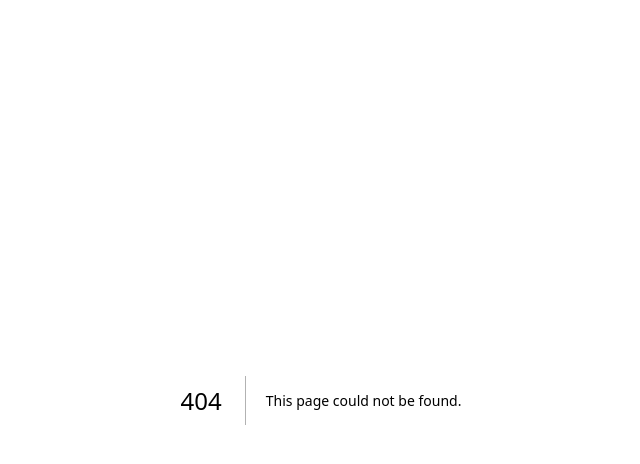
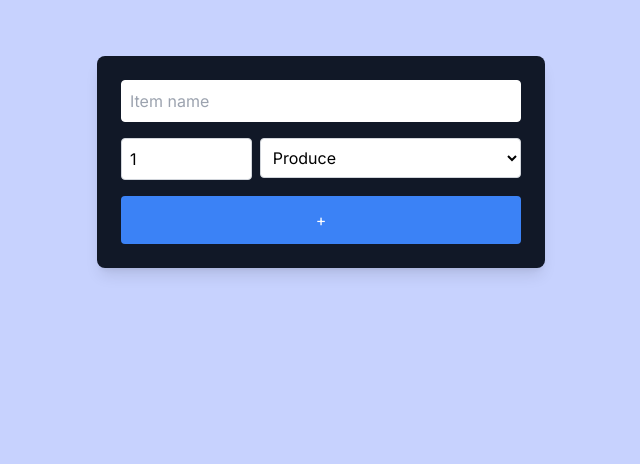
Before and after one commit to noorverma/cprg306-assignments, a Next.js app: page /week-4 in a window 1280 px wide. Before the commit this address had no page. Shown: the top 464 px of the page, without its empty margins (319-959 px from the left). Built offline with nearby package versions, Linux system fonts and the light colour scheme.

Commit message:
first commit

```diff
--- a/app/page.js
+++ b/app/page.js
@@ -12,6 +12,11 @@ export default function Home() {
       <Link href="/week-3">
         Go to Week 3 Assignment
         </Link></div>
+      <div>
+        <Link href="/week-4">
+        Go to Week 4 Assignment
+        </Link>
+      </div>
     </main>
   );
 }
--- /dev/null
+++ b/app/week-4/new-item.js
@@ -0,0 +1,75 @@
+"use client";
+
+import { useState } from 'react';
+
+export default function NewItem() {
+  const [name, setName] = useState('');
+  const [quantity, setQuantity] = useState(1);
+  const [category, setCategory] = useState('produce');
+
+  const handleSubmit = (e) => {
+    e.preventDefault();
+    const newItem = { name, quantity, category };
+    console.log(newItem);
+    alert(`Item: ${name}, Quantity: ${quantity}, Category: ${category}`);
+    setName('');
+    setQuantity(1);
+    setCategory('produce');
+  };
+
+  return (
+    <form onSubmit={handleSubmit} className="space-y-4 bg-gray-900 p-6 rounded-lg shadow-lg max-w-md mx-auto mt-10">
+      <div>
+        <label className="block text-white"></label>
+        <input
+          type="text"
+          value={name}
+          onChange={(e) => setName(e.target.value)}
+          required
+          className="w-full p-2 border border-white rounded bg-white text-black"
+          placeholder="Item name"
+        />
+      </div>
+      <div className="flex space-x-2">
+        <div className="w-1/3">
+          <label className="block text-white"></label>
+          <input
+            type="number"
+            min="1"
+            max="99"
+            value={quantity}
+            onChange={(e) => setQuantity(Number(e.target.value))}
+            required
+            className="w-full p-2 border border-gray-300 rounded bg-white text-black"
+          />
+        </div>
+        <div className="w-2/3">
+          <label className="block text-white"></label>
+          <select
+            value={category}
+            onChange={(e) => setCategory(e.target.value)}
+            className="w-full p-2 border border-gray-300 rounded bg-white text-black"
+          >
+            <option value="produce">Produce</option>
+            <option value="dairy">Dairy</option>
+            <option value="bakery">Bakery</option>
+            <option value="meat">Meat</option>
+            <option value="frozen">Frozen Foods</option>
+            <option value="canned">Canned Goods</option>
+            <option value="dry">Dry Goods</option>
+            <option value="beverages">Beverages</option>
+            <option value="snacks">Snacks</option>
+            <option value="household">Household</option>
+            <option value="other">Other</option>
+          </select>
+        </div>
+      </div>
+      <button
+        type="submit"
+        className="w-full p-3 bg-blue-500 text-white rounded hover:bg-blue-600"
+      >
+        +
+      </button>
+    </form>
+  );
+}
--- /dev/null
+++ b/app/week-4/page.js
@@ -0,0 +1,10 @@
+import React from 'react';
+import NewItem from './new-item';
+
+export default function Page() {
+  return (
+    <main className="bg-indigo-200 min-h-screen p-4">
+      <NewItem />
+    </main>
+  );
+}
```
